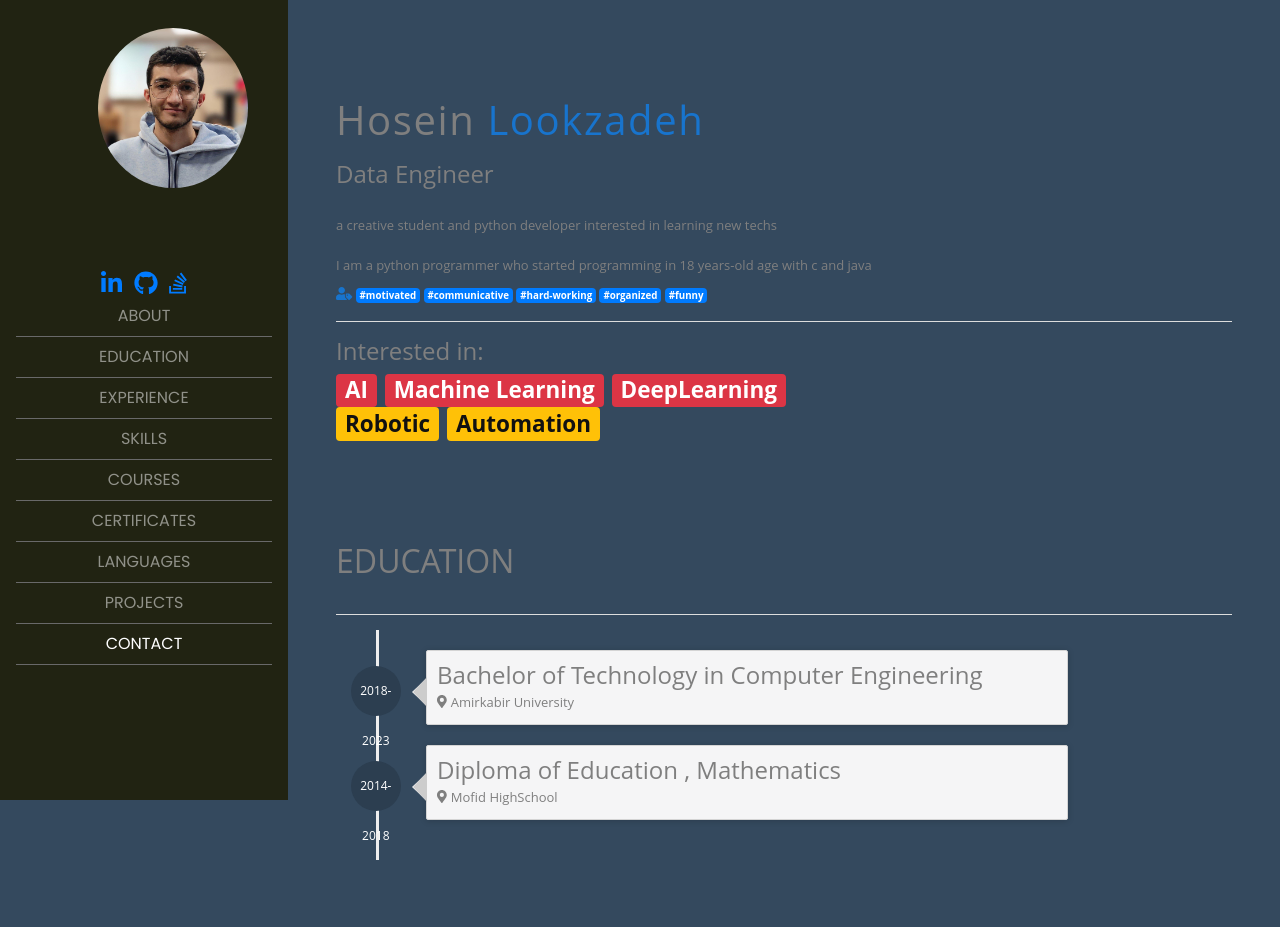
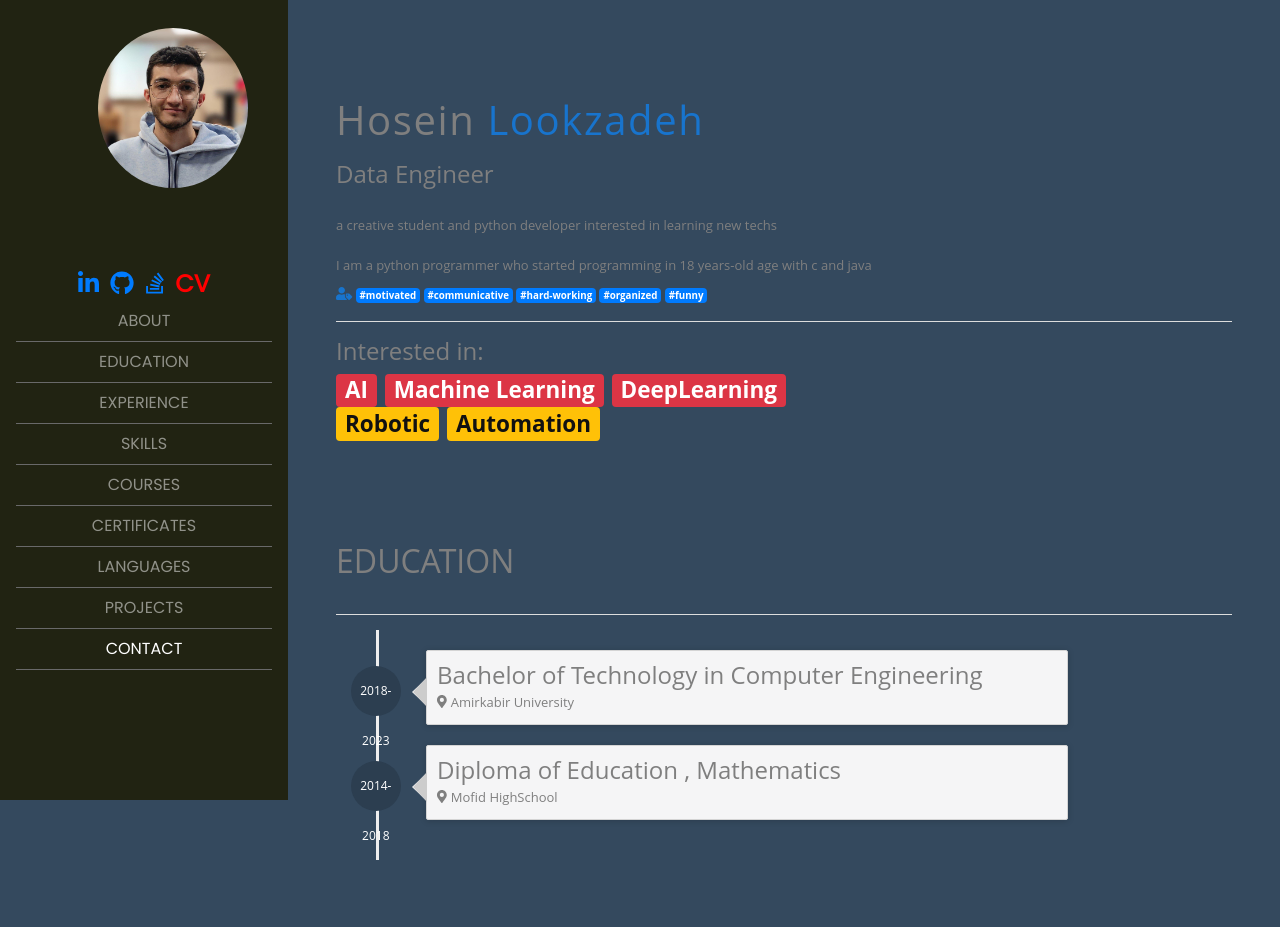
Before and after one commit to hoseinlook/hoseinlook.github.io, a website with bundled scripts: page index.html in a window 1280 px wide. Shown: the top 927 px of the page. Built offline with nearby package versions, Linux system fonts and the light colour scheme; a web font is replaced by a local one.

Commit message:
add cv section

```diff
--- a/index.html
+++ b/index.html
@@ -93,6 +93,14 @@
                     <li class="list-inline-item">
                         <a href="" target="_blank" rel="noopener">
                             <i class="fab fa-stack-overflow"></i>
+                        </a>
+                    </li>
+
+                    <li class="list-inline-item">
+                        <a href="cv/cv.pdf" target="_blank">
+                            <p style="color:red;">CV</p>
+<!--                            <i class="bi bi-file-earmark-person"></i>-->
+<!--                            <i class="fa fa-file-pdf-o"></i>-->
                         </a>
                     </li>
 
```
Also changed, not shown: 1 other file.
